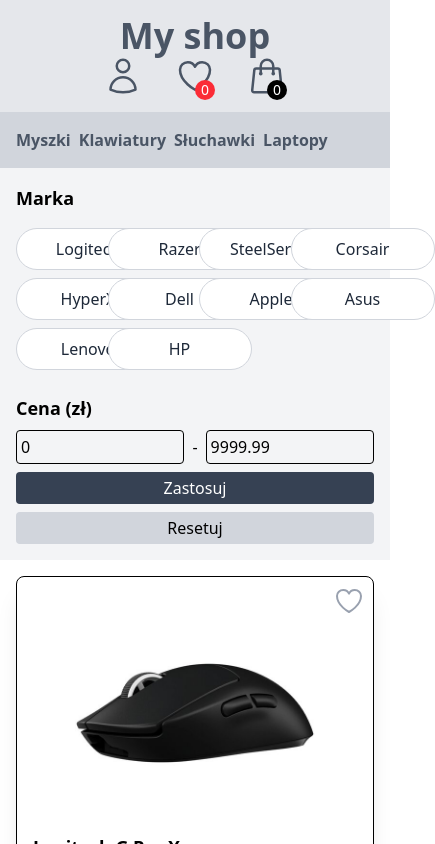
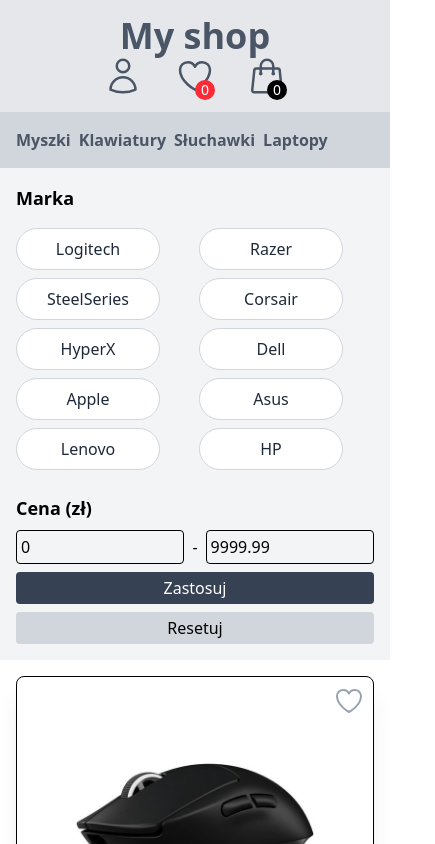
Before and after one commit to matwid03/my-shop, a React (Vite) app: page / in a window 390 px wide. Shown: the top 844 px of the page, 435 px wide, since content can reach past the window. Built offline with nearby package versions, Linux system fonts and the light colour scheme; no server answers.

Commit message:
Breakpoints v3

```diff
--- a/src/App.jsx
+++ b/src/App.jsx
@@ -18,7 +18,7 @@
 		<FiltersProvider>
 			<Navbar />
 
-			<div className='h-[calc(100vh-132px)]'>
+			<div className='h-dvh md:h-[calc(100vh-132px)]'>
 				{isHomePage ? (
 					<>
 						<Categories />
--- a/src/components/FiltersSidebar.jsx
+++ b/src/components/FiltersSidebar.jsx
@@ -58,7 +58,7 @@
 	return (
 		<aside className='w-full md:w-1/2 xl:w-1/4 p-4 bg-gray-100'>
 			<h2 className='text-lg font-bold mb-4'>Marka</h2>
-			<div className='grid grid-cols-4 md:grid-cols-2 gap-2 '>
+			<div className='grid grid-cols-2 gap-2 '>
 				{brands.map((brand) => {
 					const isChecked = selectedFilters.brands.includes(brand);
 					return (
```
